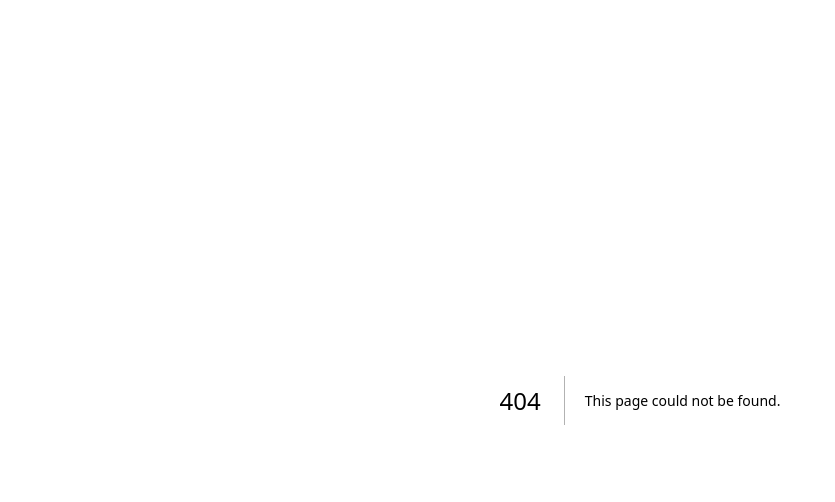
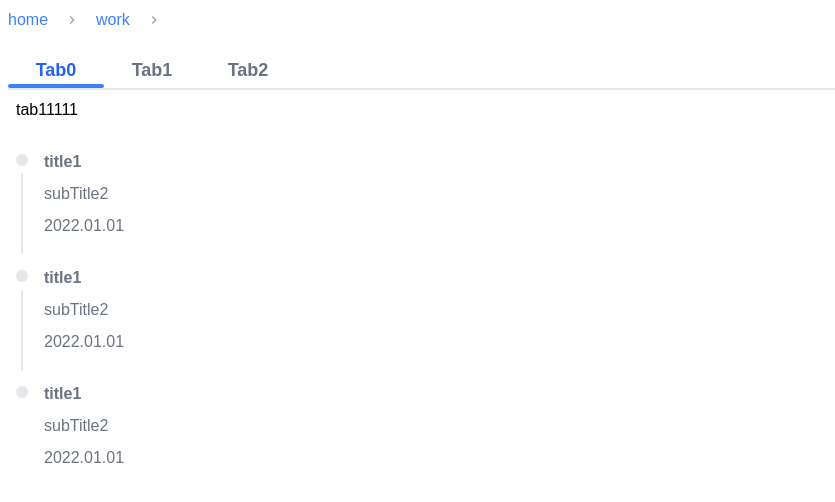
Before and after one commit to rjhee/portfolio_v2, a Next.js app: page /work/detail in a window 1280 px wide. Before the commit this address had no page. Shown: the top 502 px of the page, without its empty margins (0-835 px from the left). Built offline with nearby package versions, Linux system fonts and the light colour scheme.

Commit message:
add timeline component

```diff
--- /dev/null
+++ b/components/common/pagePathBtn.js
@@ -0,0 +1,27 @@
+import React from 'react';
+import Link from "next/link";
+import {MdOutlineKeyboardArrowRight} from "react-icons/md";
+
+const PagePathBtn = (props) => {
+    const { data, workType, asPath} = props;
+    const list = data ? data : [{path:'/', name:'home'}, {path:'/work', name:'work'}, {path: asPath, name:workType}]
+    return (
+        <ul className='flex items-center p-2'>
+            {list?.map((item, i)=>
+            <li className='flex items-center' key={i}>
+                {i === 0
+                    ? null
+                    :
+                    <span className='mx-4 text-md text-gray-400'>
+                        <MdOutlineKeyboardArrowRight/>
+                    </span>}
+                <Link href={item.path}>
+                    <span className={i !== list.length-1 ? 'text-blue-500' : 'text-gray-500'}>{item.name}</span>
+                </Link>
+            </li>
+            )}
+        </ul>
+    );
+};
+
+export default PagePathBtn;
--- /dev/null
+++ b/components/common/timeLine.js
@@ -0,0 +1,44 @@
+import React from 'react';
+
+const TimeLine = () => {
+
+    const data = [
+        {title: 'title1', subTitle:'subTitle2', date:'2022.01.01', state:'D'},
+        {title: 'title1', subTitle:'subTitle2', date:'2022.01.01', state:'D'},
+        {title: 'title1', subTitle:'subTitle2', date:'2022.01.01', state:'P'}
+    ]
+
+    function setStateColor(state){
+        if(state === 'D') {
+            return 'gray';
+        }else if(state === 'P') {
+            return 'emerald';
+        }
+        return 'gray';
+    }
+
+    return (
+        <ul>
+            {data?.map((item,i)=>
+                <li key={i} className='flex items-start m-2'>
+                    <div className='flex flex-col justify-center items-center'>
+                        <div className={`w-3 h-3 rounded-full m-2 bg-gray-200 bg-${setStateColor(item?.state)}-500`}/>
+                        {
+                            i !== data?.length - 1
+                            ? <div className='w-0.5 h-20 bg-gray-200'/>
+                            : null
+                        }
+                    </div>
+                    <div className='flex flex-col mx-2'>
+                        <span className={`font-bold text-${setStateColor()}-500 my-1`}>{item?.title}</span>
+                        <span className='text-gray-500 my-1'>{item?.subTitle}</span>
+                        <span className='text-gray-500 my-1'>{item?.date}</span>
+                    </div>
+                </li>
+            )}
+
+        </ul>
+    );
+};
+
+export default TimeLine;
--- a/components/work/workCard.js
+++ b/components/work/workCard.js
@@ -4,7 +4,7 @@ import Image from "next/image";
 const WorkCard = (props) => {
     const {img, title, contents} = props;
     return (
-        <div className=' flex flex-col justify-between drop-shadow-lg rounded-md bg-white
+        <div className='flex flex-col justify-between drop-shadow-lg rounded-md bg-white
                     m-2 hover:drop-shadow-2xl cursor-pointer transition-shadow
                     md:flex-col justify-center items-center '>
             <div className='w-full h-32 mb-1'>
--- a/pages/contact/index.js
+++ b/pages/contact/index.js
@@ -2,7 +2,7 @@ import React from 'react';
 import Logo from "../../components/common/logo";
 import ContactCard from "../../components/contact/contactCard";
 
-const Contact = (props) => {
+const ContactPage = (props) => {
     const { isOpen } = props;
     return (
         <div className='screen contact flex flex-col items-center justify-center bg-gradient-to-r from-sky-300 to-blue-400'>
@@ -12,4 +12,4 @@ const Contact = (props) => {
     );
 };
 
-export default Contact;
+export default ContactPage;
--- a/pages/index.js
+++ b/pages/index.js
@@ -2,10 +2,10 @@ import Head from 'next/head'
 import Image from 'next/image'
 import { Inter } from '@next/font/google'
 import styles from '../styles/Home.module.css'
-import Contact from "./contact";
-import Projects from "./projects";
-import Skills from "./skills";
-import WorkExperience from "./workExperience";
+import ContactPage from "./contact";
+import ProjectsPage from "./projects";
+import SkillsPage from "./skills";
+import WorkPage from "./work";
 import NavMenu from "../components/navMenu";
 import Header from "../components/common/header";
 import {useState} from "react";
@@ -30,10 +30,10 @@ export default function Home() {
       <main className={styles.main}>
         <NavMenu isOpen={isMenu} setIsOpen={()=> setIsMenu(!isMenu)}/>
         <Header onClick={()=> setIsMenu(!isMenu)}/>
-        <Contact/>
-        <Projects/>
-        <Skills/>
-          <WorkExperience/>
+        {/*<ContactPage/>*/}
+        <ProjectsPage/>
+        <SkillsPage/>
+        <WorkPage/>
       </main>
     </>
   )
--- a/pages/projects/index.js
+++ b/pages/projects/index.js
@@ -1,6 +1,6 @@
 import React from 'react';
 
-const Projects = () => {
+const ProjectsPage = () => {
     return (
         <div className='screen projects'>
             <h1>Projects</h1>
@@ -8,4 +8,4 @@ const Projects = () => {
     );
 };
 
-export default Projects;
+export default ProjectsPage;
--- a/pages/skills/index.js
+++ b/pages/skills/index.js
@@ -1,7 +1,7 @@
 import React from 'react';
 import SkillCard from "../../components/skills/skillCard";
 
-const Skills = () => {
+const SkillsPage = () => {
     return (
         <div className='screen bg-slate-200	'>
             <SkillCard/>
@@ -10,4 +10,4 @@ const Skills = () => {
     );
 };
 
-export default Skills;
+export default SkillsPage;
--- /dev/null
+++ b/pages/work/detail/index.js
@@ -0,0 +1,21 @@
+import React from 'react';
+import { useRouter } from 'next/router'
+import TabComponent from "../../../components/common/TabComponent";
+import PagePathBtn from "../../../components/common/pagePathBtn";
+import TimeLine from "../../../components/common/timeLine";
+
+const WorkPage = () => {
+    const router = useRouter()
+    const workType = router?.query?.type;
+    const asPath = router?.asPath;
+
+    return (
+        <div>
+            <PagePathBtn workType={workType} asPath={asPath}/>
+            <TabComponent/>
+            <TimeLine/>
+        </div>
+    );
+};
+
+export default WorkPage;
--- a/pages/work/index.js
+++ b/pages/work/index.js
@@ -1,11 +1,39 @@
-import React from 'react';
+import React, {useState, useEffect} from 'react';
+import WorkCard from "../../components/work/workCard";
+import CommonModal from "../../components/common/commonModal";
+import Link from "next/link";
 
-const WorkPage = () => {
+const workPages = () => {
+    const [isOpen, setIsOpen] = useState(false);
+    const [workData, setWorkData] = useState([]);
+
+    useEffect(()=>{
+        setWorkData([
+            {pathname:'/work/detail', query: { type: 'first' }, title: 'first', content: 'project description project description project description'},
+            {pathname:'/work/detail', query: { type: 'second' }, title: 'second', content: 'project description project description project description'},
+            {pathname:'/work/detail', query: { type: 'third' }, title: 'third', content: 'project description project description project description'},
+            {pathname:'/work/detail', query: { type: 'forth' }, title: 'forth', content: 'project description project description project description'},
+        ])
+    },[])
+
     return (
-        <div>
-
+        <div className='screen workExperience border'>
+            <div className='grid grid-cols-2 md:grid-cols-2 md:grid-flow-col'>
+                {workData?.map((item, i)=>
+                    <Link
+                        key={i}
+                        href={{
+                            pathname: item?.pathname,
+                            query: item?.query
+                        }}>
+                        <WorkCard
+                            title={item?.title}
+                            contents={item?.content}/>
+                    </Link>
+                )}
+            </div>
         </div>
     );
 };
 
-export default WorkPage;
+export default workPages;
--- a/pages/workExperience/detail/index.js
+++ /dev/null
@@ -1,12 +0,0 @@
-import React from 'react';
-import TabComponent from "../../../components/common/TabComponent";
-
-const Index = () => {
-    return (
-        <div>
-           <TabComponent/>
-        </div>
-    );
-};
-
-export default Index;
--- a/pages/workExperience/index.js
+++ /dev/null
@@ -1,25 +0,0 @@
-import React, {useState} from 'react';
-import WorkCard from "../../components/work/workCard";
-import CommonModal from "../../components/common/commonModal";
-import Link from "next/link";
-
-const workExperience = () => {
-    const [isOpen, setIsOpen] = useState(false);
-
-    return (
-        <div className='screen workExperience border'>
-            <div className='grid grid-cols-2 md:grid-cols-2 md:grid-flow-col'>
-             <Link href='/workExperience/detail'>
-                 <WorkCard
-                     title={'Title'}
-                     contents={'project description project description project description'}/>
-             </Link>
-                <WorkCard/>
-                <WorkCard/>
-                <WorkCard/>
-            </div>
-        </div>
-    );
-};
-
-export default workExperience;
--- a/styles/globals.css
+++ b/styles/globals.css
@@ -4,6 +4,10 @@
 
 body {
   font-family: 'Sofia Sans', sans-serif;
+}
+
+li {
+  list-style: none;
 }
 
 .titleFont {
```
